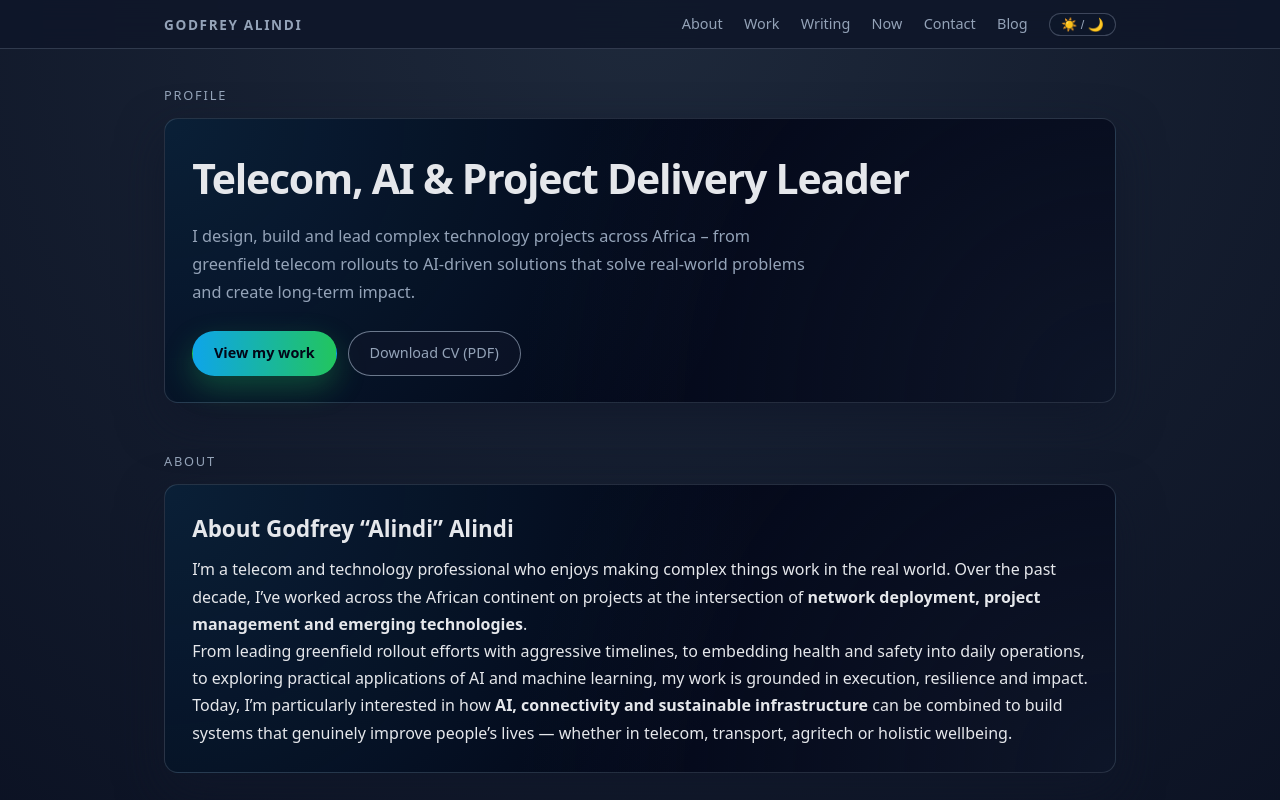
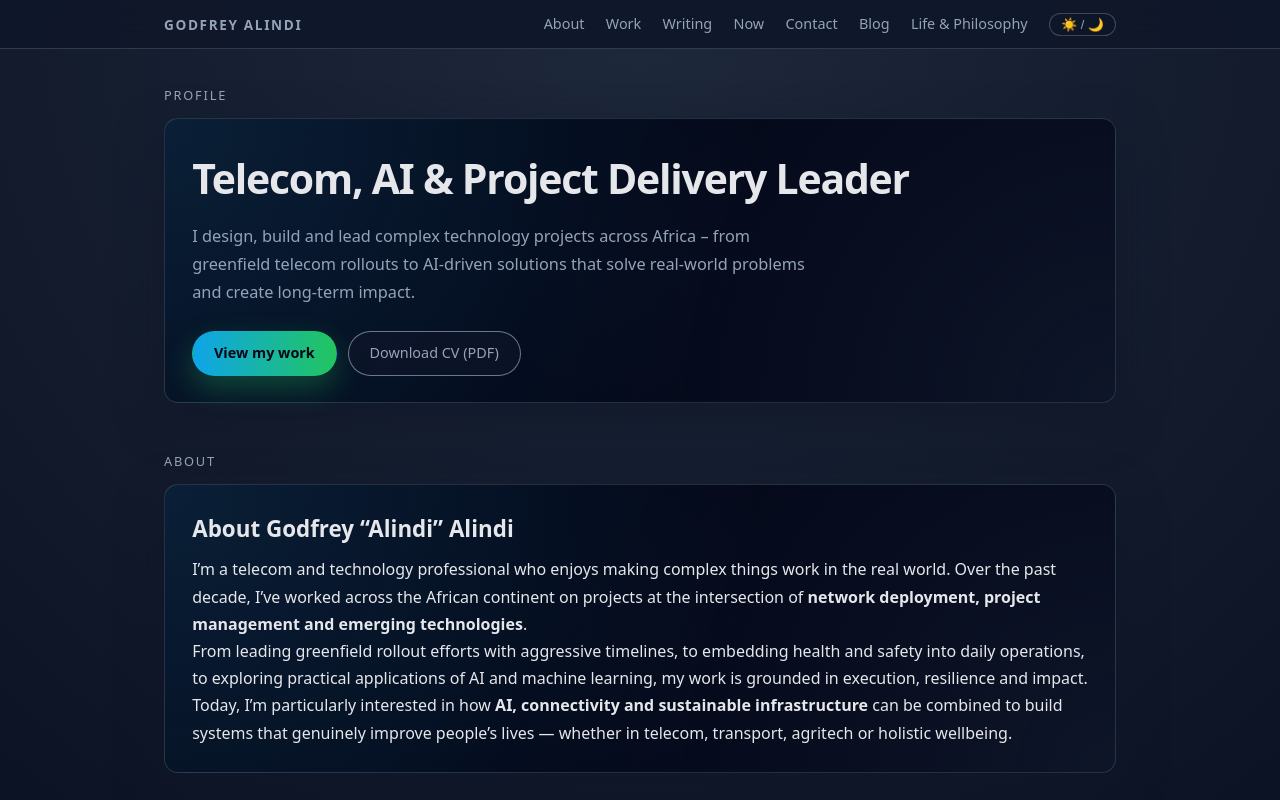
Before and after one commit to OrayAlindi/oray-alindi-github.io, a plain HTML site: page index.html in a window 1280 px wide. Shown: the top 800 px of the page. Drawn offline with Linux system fonts and the light colour scheme.

Commit message:
Add link to Life & Philosophy page

```diff
--- a/index.html
+++ b/index.html
@@ -272,6 +272,7 @@
       <a href="#now">Now</a>
       <a href="#contact">Contact</a>
       <a href="/blog/">Blog</a>
+      <a href="/life.html">Life & Philosophy</a>
       <button id="themeToggle" type="button">☀️ / 🌙</button>
     </div>
   </nav>
```
